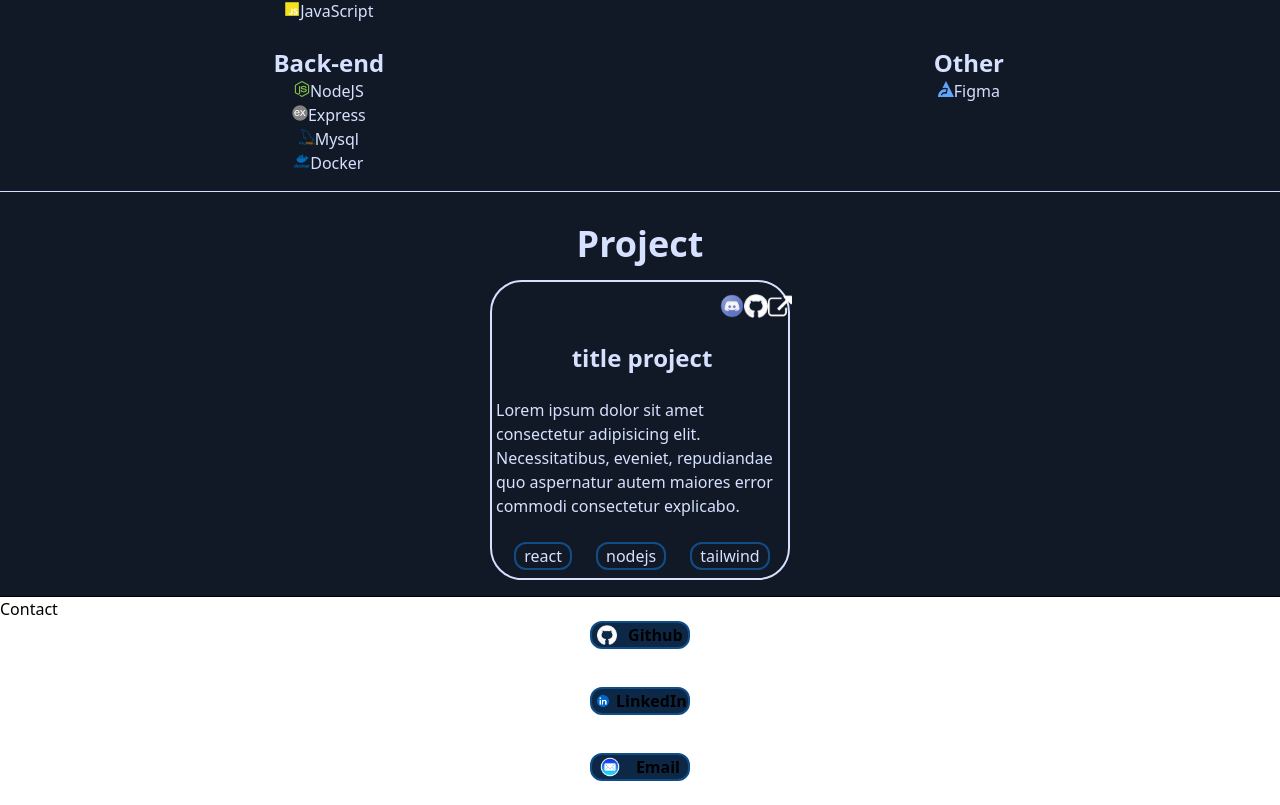
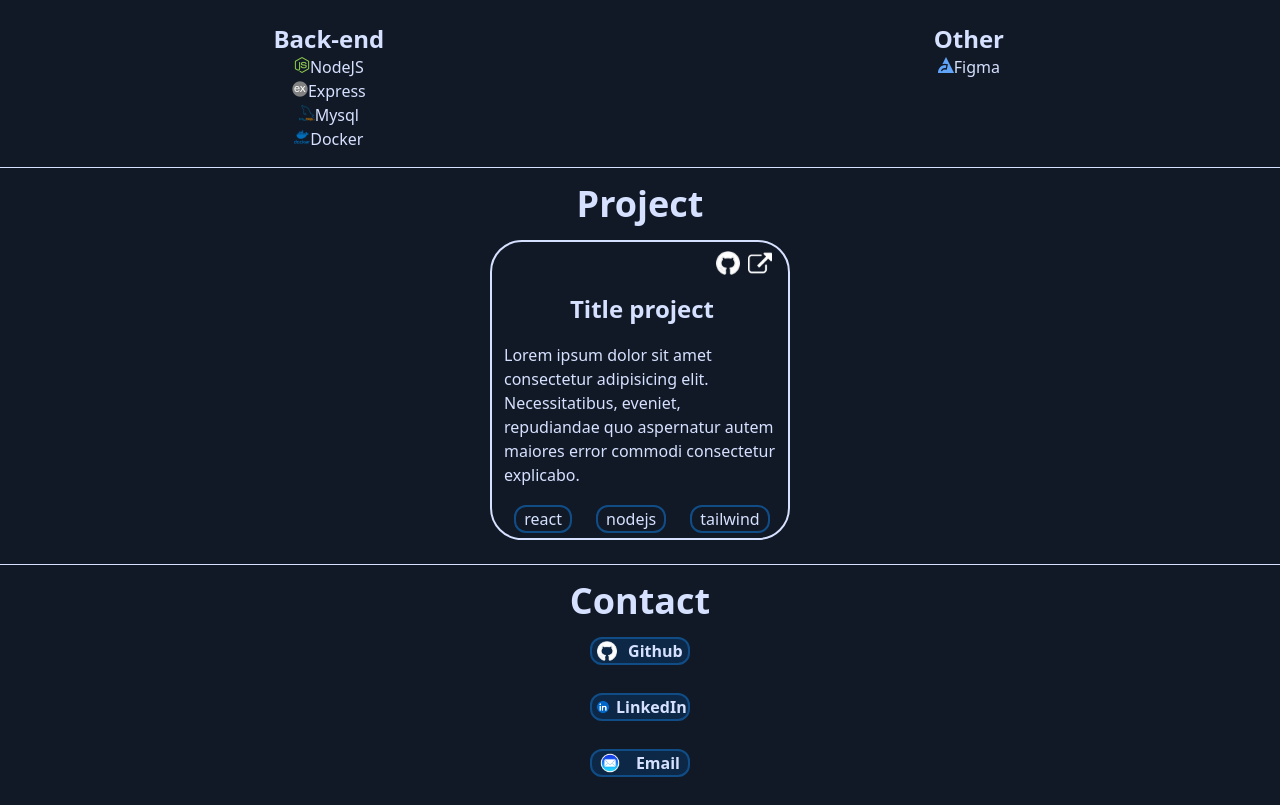
Before and after one commit to jojo051/portfolio-v3, a React (Vite) app: page / in a window 1280 px wide. Shown: the part 834-1639 px from the top of the page. Before the commit the page ends 1615 px from the top, so only its background shows below. Built offline with nearby package versions, Linux system fonts and the light colour scheme.

Commit message:
finish css contact and projects

```diff
--- a/src/App.tsx
+++ b/src/App.tsx
@@ -7,11 +7,11 @@ function App() {
 	return (
 		<>
 			<Presentation />
-			<hr className="text-[#D6E1FF]"/>
+			<hr className="text-[#D6E1FF]" />
 			<Skill />
 			<hr className="text-[#D6E1FF]" />
 			<Projects />
-			<hr />
+			<hr className="text-[#D6E1FF]" />
 			<Contact />
 		</>
 	);
--- a/src/components/AllLink.tsx
+++ b/src/components/AllLink.tsx
@@ -4,7 +4,7 @@ import LinkEmail from "./LinkEmail";
 
 const AllLink = () => {
 	return (
-		<div className="flex flex-col items-center justify-between min-w-[360px] h-40 ">
+		<div className="flex flex-col items-center justify-between min-w-[360px] h-35 ">
 			<LinkGithub />
 			<LinkLinkedIn />
 			<LinkEmail />
--- a/src/components/Contact.tsx
+++ b/src/components/Contact.tsx
@@ -2,8 +2,8 @@ import AllLink from "./AllLink";
 
 const Contact = () => {
 	return (
-		<section id="contact">
-			<h2>Contact</h2>
+		<section className="bg-[#111927] text-[#D6E1FF] h-60 py-4" id="contact">
+			<h2 className="text-4xl font-bold text-center mb-4 ">Contact</h2>
 			<AllLink />
 		</section>
 	);
--- a/src/components/NavBar.tsx
+++ b/src/components/NavBar.tsx
@@ -3,7 +3,7 @@ import head from "../assets/head-joel.webp";
 const NavBar = () => {
 	return (
 		<nav className="sticky top-0 flex justify-between items-center bg-[#111927] text-[#D6E1FF] h-14">
-			<div className="w-40 flex justify-center">
+			<div className="w-40 flex justify-start px-5">
 				<a href="#home">
 					<img className="size-8 rounded-4xl" src={head} alt="myhead" />
 				</a>
--- a/src/components/Presentation.tsx
+++ b/src/components/Presentation.tsx
@@ -3,7 +3,7 @@ import head from "../assets/head-joel.webp";
 
 const Presentation = () => {
 	return (
-		<section className="bg-[#111927] text-[#D6E1FF] flex flex-col items-center justify-around h-[80vh] min-w-[360px] maw-w[100vw] ">
+		<section className="bg-[#111927] text-[#D6E1FF] flex flex-col items-center justify-around h-[75vh] min-w-[360px] maw-w-[100vw]">
 			<div className="flex w-[70vw] h-2/3 ">
 				<div className="flex flex-col justify-center w-2/3">
 					<p className="text-[#70B8FF]">Hey there! I'm</p>
--- a/src/components/Project.tsx
+++ b/src/components/Project.tsx
@@ -1,22 +1,21 @@
-import discordSymbol from "../assets/discord-symbol.png";
 import githubSymbol from "../assets/github-symbol-white.png"
 import externalLinkSymbol from "../assets/external-link-symbol-white.png";
+
 const Project = () => {
   return (
     <div className="size-[300px] flex flex-col justify-around">
-      <div className="flex justify-end">
-        <img className="size-6" src={discordSymbol} alt="logo project" />
-        <a href="http://" target="_blank" rel="noopener noreferrer"><img className="size-6" src={githubSymbol} alt="link github" /></a>
-        <a href="http://" target="_blank" rel="noopener noreferrer"> <img className="size-6" src={externalLinkSymbol} alt="link project" /></a>
+      <div className="flex justify-end px-3">
+        <a href="http://" target="_blank" rel="noopener noreferrer"><img className="size-6 mr-2 hover:scale-120" src={githubSymbol} alt="link github" /></a>
+        <a href="http://" target="_blank" rel="noopener noreferrer"><img className="size-6 mr-2 hover:scale-120" src={externalLinkSymbol} alt="link project" /></a>
       </div>
-      <h3 className="text-2xl font-bold text-center">title project</h3>
-      <p className="text-ellipsis pl-1">Lorem ipsum dolor sit amet consectetur adipisicing elit. Necessitatibus, eveniet, repudiandae quo aspernatur autem maiores error commodi consectetur explicabo.</p>
+      <h3 className="text-2xl font-bold text-center">Title project</h3>
+      <p className="text-ellipsis px-3">Lorem ipsum dolor sit amet consectetur adipisicing elit. Necessitatibus, eveniet, repudiandae quo aspernatur autem maiores error commodi consectetur explicabo.</p>
       <div>
-          <ul  className="flex justify-center">
-            <li className="border-[#104D87] border-2 rounded-xl px-2">react</li>
-            <li className="border-[#104D87] border-2 rounded-xl px-2 mx-6">nodejs</li>
-            <li className="border-[#104D87] border-2 rounded-xl px-2">tailwind</li>
-          </ul>
+        <ul className="flex justify-center">
+          <li className="border-[#104D87] border-2 rounded-xl px-2">react</li>
+          <li className="border-[#104D87] border-2 rounded-xl px-2 mx-6">nodejs</li>
+          <li className="border-[#104D87] border-2 rounded-xl px-2">tailwind</li>
+        </ul>
       </div>
     </div>
   );
--- a/src/components/Projects.tsx
+++ b/src/components/Projects.tsx
@@ -2,8 +2,8 @@ import Project from "./Project";
 
 const Projects = () => {
 	return (
-		<section className="flex flex-col justify-center items-center bg-[#111927] text-[#D6E1FF] min-w-[360px] maw-w[100vw] py-4" id="project">
-			<h2 className="text-4xl font-bold text-center my-4">Project</h2>
+		<section className="flex flex-col justify-center items-center bg-[#111927] text-[#D6E1FF] min-w-[360px] maw-w[100vw] pt-4 pb-6" id="project">
+			<h2 className="text-4xl font-bold text-center mb-4">Project</h2>
 			<div className="border-[#D6E1FF] box-border rounded-4xl size-[300px] border-2">
 				<Project />
 			</div>
--- a/src/components/Skill.tsx
+++ b/src/components/Skill.tsx
@@ -6,7 +6,7 @@ import Other from "./Other";
 const Skill = () => {
 	return (
 		<section className="bg-[#111927] text-[#D6E1FF] min-w-[360px] maw-w[100vw] py-4" id="skill">
-			<h2 className="text-4xl font-bold text-center ">Skill</h2>
+			<h2 className="text-4xl font-bold text-center mb-4">Skill</h2>
 			<div className="grid grid-flow-col grid-rows-2">
 				<FrontEnd />
 				<BackEnd />
```
